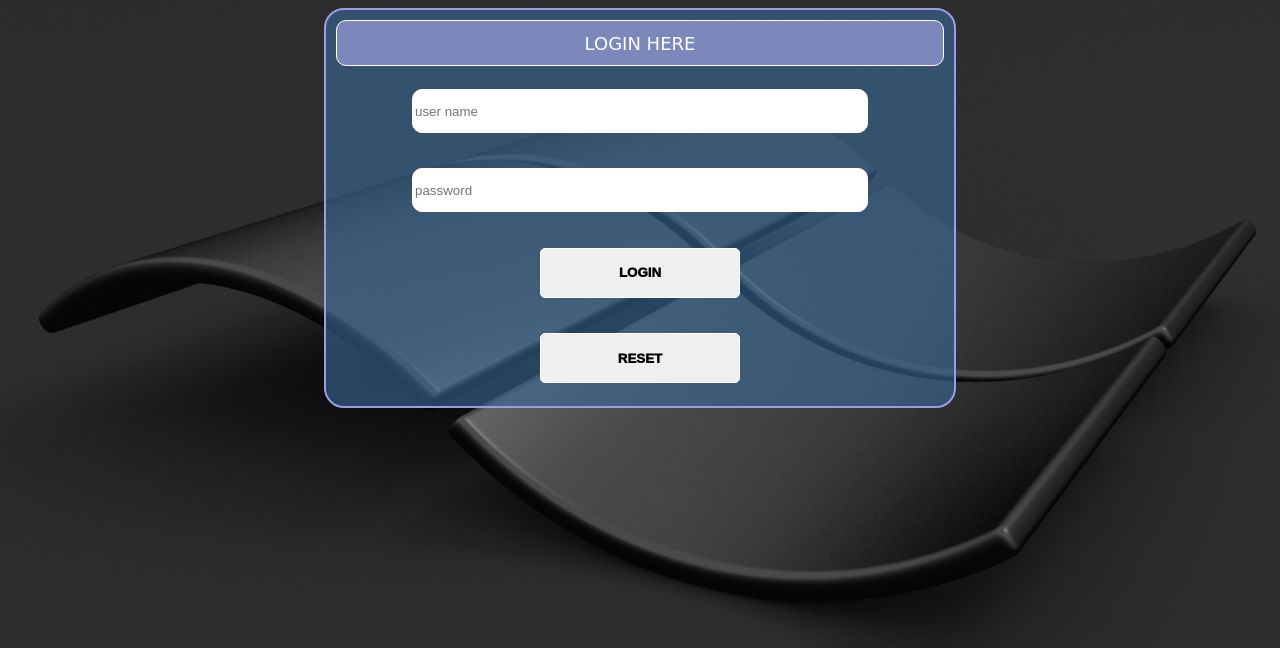
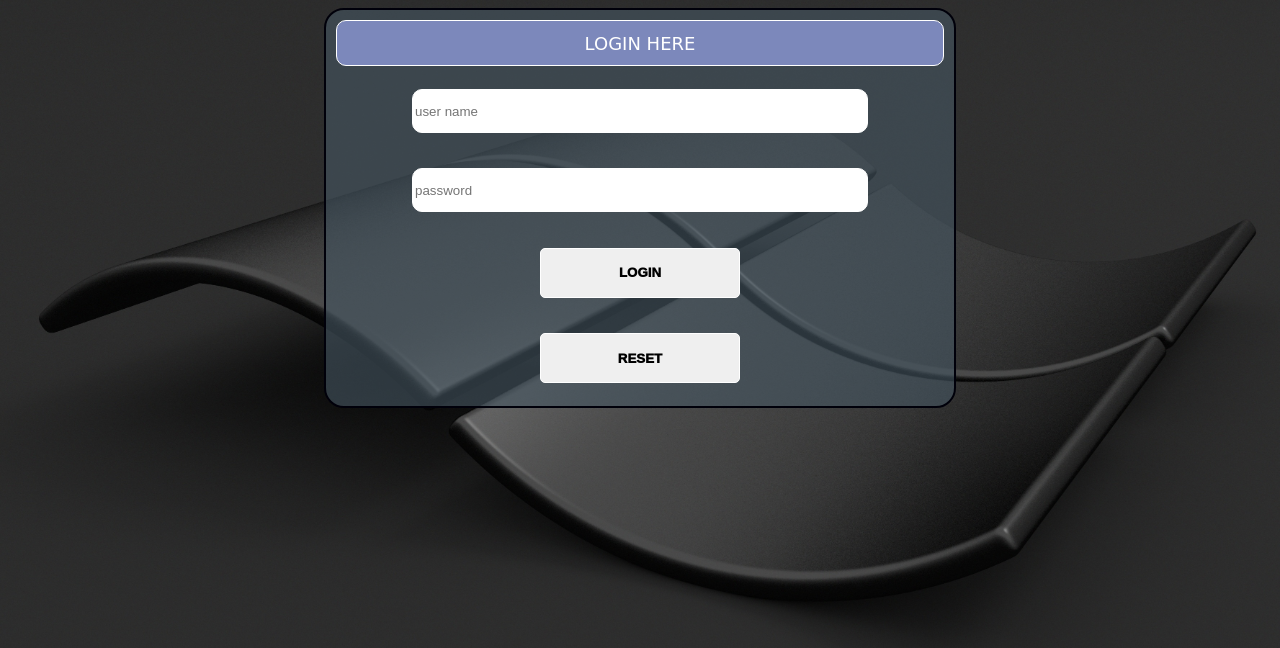
Before and after one commit to shijinsidharth/loginapp12, a Django app: page /new/html1 in a window 1280 px wide. Shown: the top 648 px of the page. Run offline with Django 3.2, Linux system fonts and the light colour scheme.

Commit message:
sixth commi9

```diff
--- a/loginapp/static/loginstyle.css
+++ b/loginapp/static/loginstyle.css
@@ -6,11 +6,11 @@ body
 table
 {
     background-image: linear-gradient(to bottom,rgb(46, 32, 32),grey);
-    border: 2px solid rgb(156, 156, 230);
+    border: 2px solid rgb(0, 0, 10);
     border-radius: 20px;
     height: 400px;
     width: 50%;
-    background: rgba(57, 105, 153, 0.6);
+    background: rgba(71, 88, 99, 0.6);
 
 
 }
```
